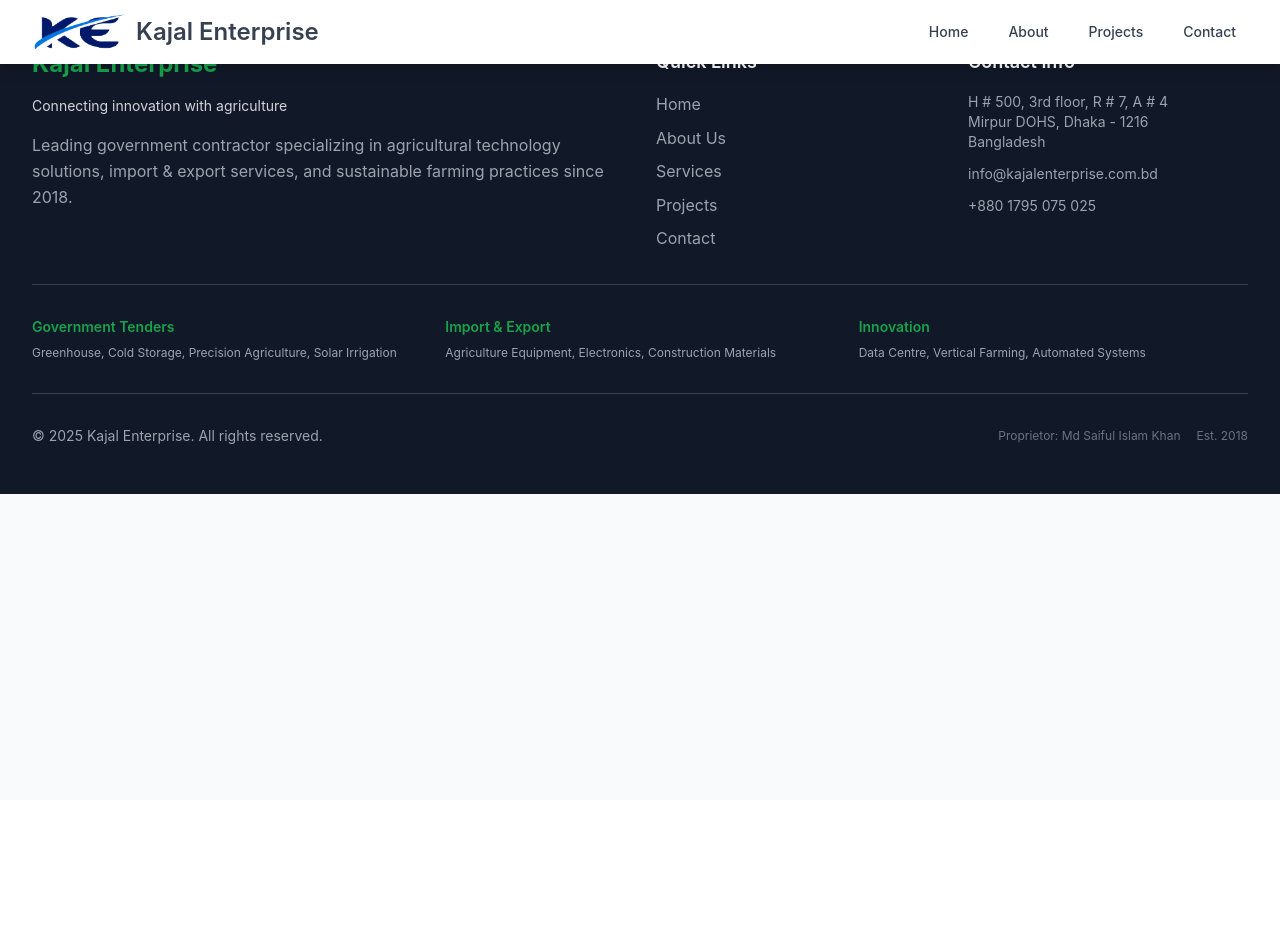
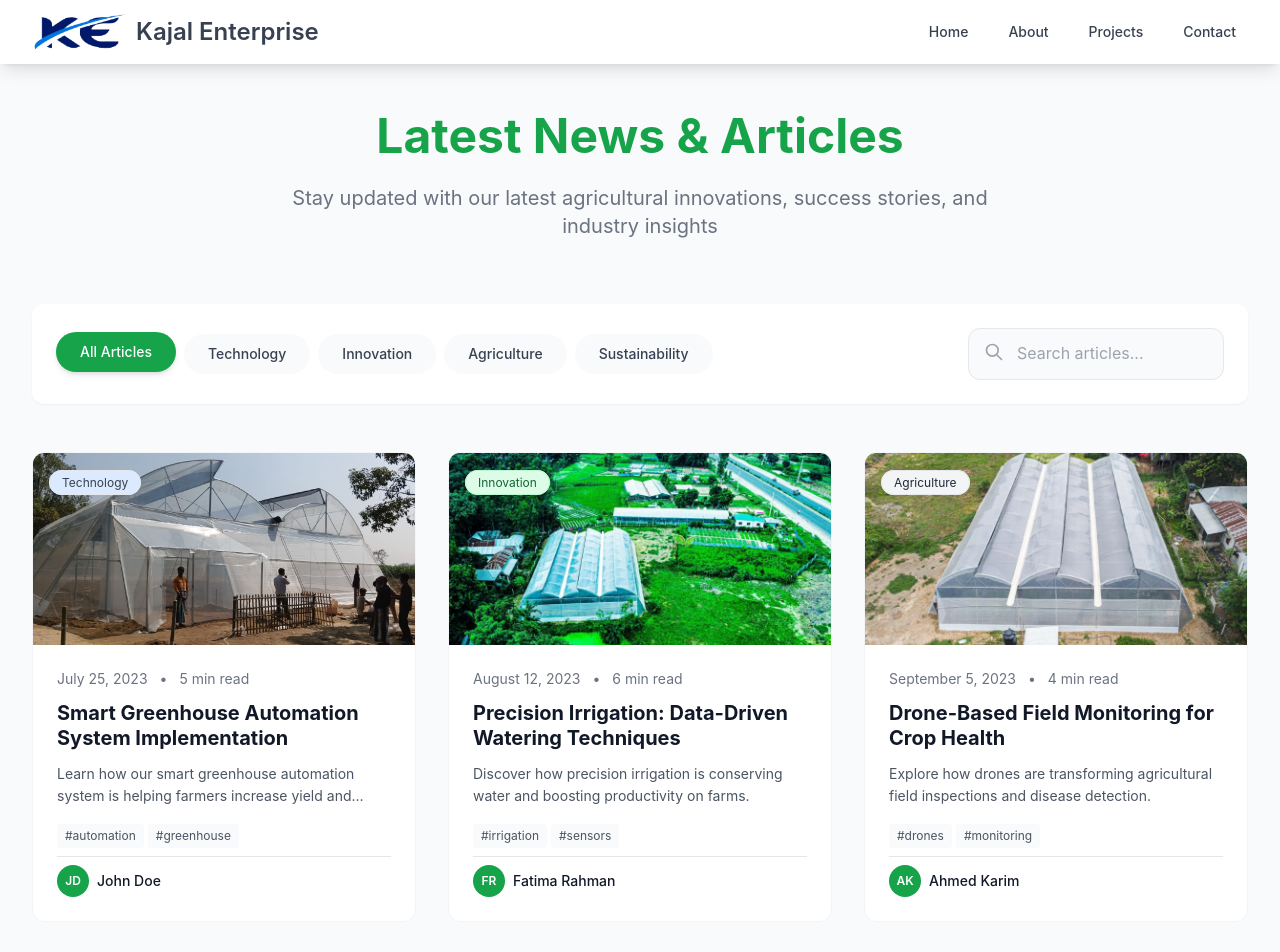
Before and after one commit to nasiruddin-an4/Kajal-Enterprise, a React (Vite) app: page /news in a window 1280 px wide. Shown: the top 952 px of the page. Before the commit the page ends 800 px from the top, so only its background shows below. Built offline with nearby package versions, Linux system fonts and the light colour scheme.

Commit message:
Add News page component with article filtering and search functionality

```diff
--- a/src/App.jsx
+++ b/src/App.jsx
@@ -13,6 +13,7 @@ import ServiceDetails from "./pages/ServiceDetails";
 import ImportExportDetails from "./pages/ImportExportDetails";
 import ProjectDetails from "./pages/ProjectDetails";
 import ArticleDetails from "./pages/ArticleDetails";
+import News from "./pages/News";
 import "remixicon/fonts/remixicon.css";
 
 function App() {
@@ -35,6 +36,7 @@ function App() {
                 element={<ImportExportDetails />}
               />
               <Route path="/projects/:id" element={<ProjectDetails />} />
+              <Route path="/news" element={<News />} />
               <Route path="/news/:id" element={<ArticleDetails />} />
             </Routes>
           </main>
--- /dev/null
+++ b/src/pages/News.jsx
@@ -0,0 +1,178 @@
+import { useState } from "react";
+import { Link } from "react-router-dom";
+import homeData from "../data/homePage.json";
+
+const News = () => {
+  const { newsArticles } = homeData;
+  const [activeCategory, setActiveCategory] = useState("all");
+  const [searchTerm, setSearchTerm] = useState("");
+
+  const categories = [
+    "all",
+    ...new Set(newsArticles.articles.map((article) => article.category)),
+  ];
+
+  const filteredArticles = newsArticles.articles.filter((article) => {
+    const matchesCategory =
+      activeCategory === "all" || article.category === activeCategory;
+    const matchesSearch =
+      article.title.toLowerCase().includes(searchTerm.toLowerCase()) ||
+      article.excerpt.toLowerCase().includes(searchTerm.toLowerCase());
+    return matchesCategory && matchesSearch;
+  });
+
+  const getCategoryColor = (category) => {
+    return (
+      newsArticles.categories[category]?.color ||
+      "bg-gray-100 text-gray-800 border-gray-200"
+    );
+  };
+
+  return (
+    <div className="pt-28 pb-20">
+      <div className="max-w-7xl mx-auto px-4 sm:px-6 lg:px-8">
+        {/* Header */}
+        <div className="text-center mb-16">
+          <h1 className="text-4xl md:text-5xl font-bold text-brand-green mb-6">
+            Latest News & Articles
+          </h1>
+          <p className="text-xl text-gray-500 max-w-3xl mx-auto">
+            Stay updated with our latest agricultural innovations, success
+            stories, and industry insights
+          </p>
+        </div>
+
+        {/* Search and Filters */}
+        <div className="mb-12">
+          <div className="flex flex-col md:flex-row gap-6 items-center justify-between bg-white p-6 rounded-xl shadow-sm">
+            <div className="flex flex-wrap gap-2 justify-center">
+              {categories.map((category) => (
+                <button
+                  key={category}
+                  onClick={() => setActiveCategory(category)}
+                  className={`px-6 py-2.5 rounded-full text-sm font-medium transition-all duration-300 ${
+                    activeCategory === category
+                      ? "bg-brand-green text-white shadow-md transform -translate-y-0.5"
+                      : "bg-gray-50 text-gray-700 hover:bg-gray-100 hover:shadow"
+                  }`}
+                >
+                  {category === "all" ? "All Articles" : category}
+                </button>
+              ))}
+            </div>
+
+            <div className="relative w-full md:w-auto">
+              <input
+                type="text"
+                placeholder="Search articles..."
+                value={searchTerm}
+                onChange={(e) => setSearchTerm(e.target.value)}
+                className="w-full md:w-64 pl-12 pr-4 py-3 bg-gray-50 border border-gray-200 rounded-xl focus:ring-2 focus:ring-brand-green focus:border-transparent transition-all duration-300"
+              />
+              <svg
+                className="absolute left-4 top-3.5 h-5 w-5 text-gray-400"
+                fill="none"
+                stroke="currentColor"
+                viewBox="0 0 24 24"
+              >
+                <path
+                  strokeLinecap="round"
+                  strokeLinejoin="round"
+                  strokeWidth={2}
+                  d="M21 21l-6-6m2-5a7 7 0 11-14 0 7 7 0 0114 0z"
+                />
+              </svg>
+            </div>
+          </div>
+        </div>
+
+        {/* Articles Grid */}
+        <div className="grid grid-cols-1 md:grid-cols-2 lg:grid-cols-3 gap-8">
+          {filteredArticles.map((article) => (
+            <Link
+              key={article.id}
+              to={`/news/${article.id}`}
+              className="group bg-white rounded-xl hover:shadow-2xl transition-all duration-500 transform hover:-translate-y-2 overflow-hidden border border-gray-100"
+            >
+              <div className="relative h-48 overflow-hidden">
+                <img
+                  src={article.image}
+                  alt={article.title}
+                  className="w-full h-full object-cover group-hover:scale-110 transition-transform duration-500"
+                />
+                <div className="absolute inset-0 bg-gradient-to-t from-black/30 to-transparent opacity-0 group-hover:opacity-100 transition-opacity duration-300"></div>
+                <div className="absolute top-4 left-4">
+                  <span
+                    className={`px-3 py-1 text-xs rounded-full border ${getCategoryColor(
+                      article.category
+                    )}`}
+                  >
+                    {article.category}
+                  </span>
+                </div>
+              </div>
+
+              <div className="p-6">
+                <div className="flex items-center gap-3 mb-3 text-sm text-gray-500">
+                  <span>{article.date}</span>
+                  <span>•</span>
+                  <span>{article.readTime}</span>
+                </div>
+
+                <h3 className="text-xl font-bold text-gray-900 mb-3 leading-tight group-hover:text-brand-green transition-colors">
+                  {article.title}
+                </h3>
+
+                <p className="text-gray-600 mb-4 leading-relaxed text-sm line-clamp-2">
+                  {article.excerpt}
+                </p>
+
+                <div className="flex flex-wrap gap-1 mb-2">
+                  {article.tags.slice(0, 2).map((tag, idx) => (
+                    <span
+                      key={idx}
+                      className="bg-gray-50 text-gray-600 px-2 py-1 rounded text-xs"
+                    >
+                      #{tag}
+                    </span>
+                  ))}
+                </div>
+
+                <div className="flex items-center justify-between pt-2 border-t">
+                  <div className="flex items-center">
+                    <div className="w-8 h-8 bg-brand-green rounded-full flex items-center justify-center mr-2">
+                      <span className="text-white font-semibold text-xs">
+                        {article.author
+                          .split(" ")
+                          .map((n) => n[0])
+                          .join("")}
+                      </span>
+                    </div>
+                    <span className="text-gray-900 text-sm font-medium">
+                      {article.author}
+                    </span>
+                  </div>
+                </div>
+              </div>
+            </Link>
+          ))}
+        </div>
+
+        {/* No Results Message */}
+        {filteredArticles.length === 0 && (
+          <div className="text-center py-16 bg-white rounded-2xl shadow-sm">
+            <div className="text-gray-400 text-6xl mb-4">🔍</div>
+            <h3 className="text-xl font-semibold text-gray-900 mb-2">
+              No articles found
+            </h3>
+            <p className="text-gray-500">
+              Try adjusting your search or filter criteria
+            </p>
+          </div>
+        )}
+      </div>
+    </div>
+  );
+};
+
+export default News;
```
Also changed, not shown: 1 other file (tests, documents, lock files or other folders).
